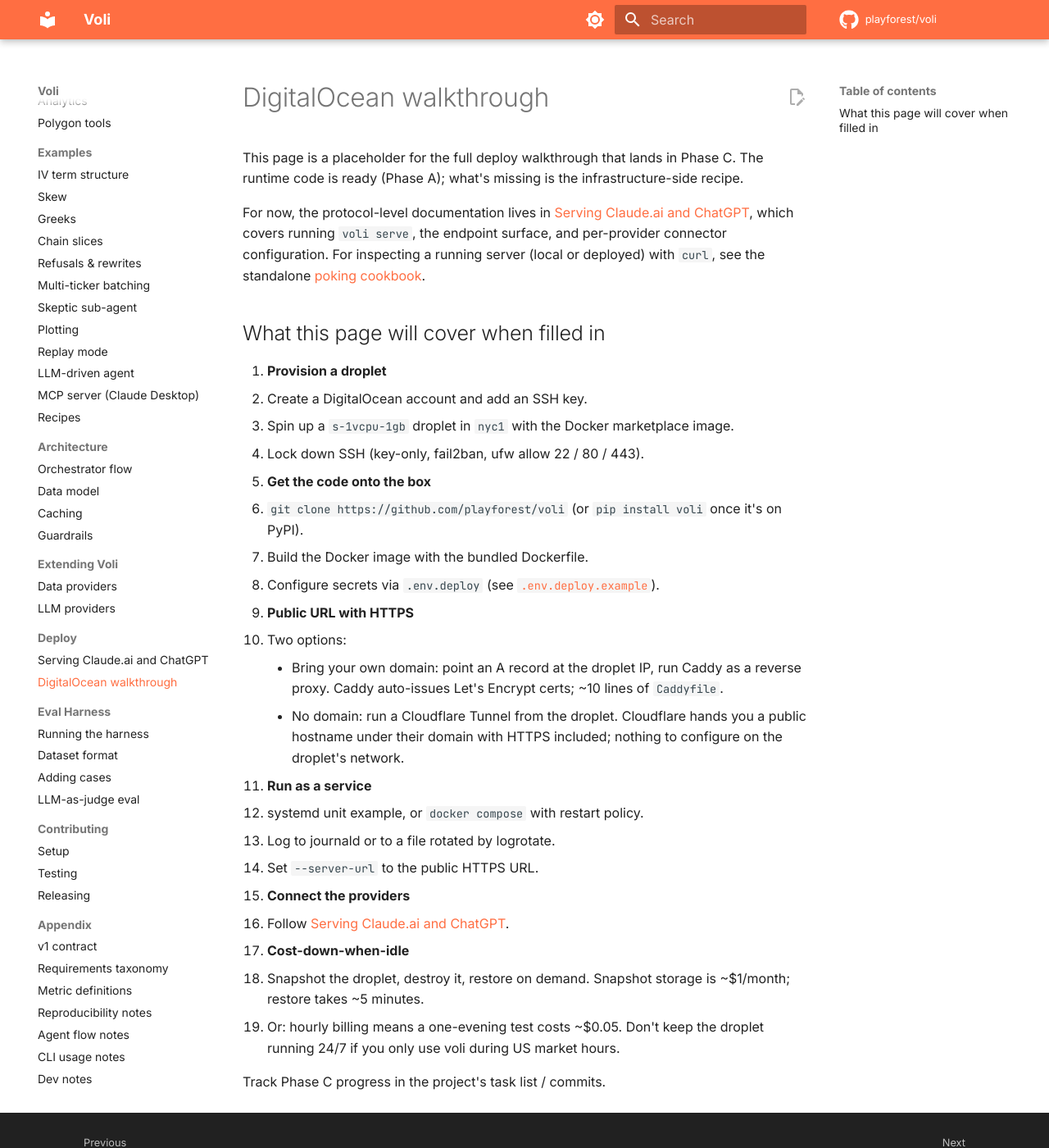
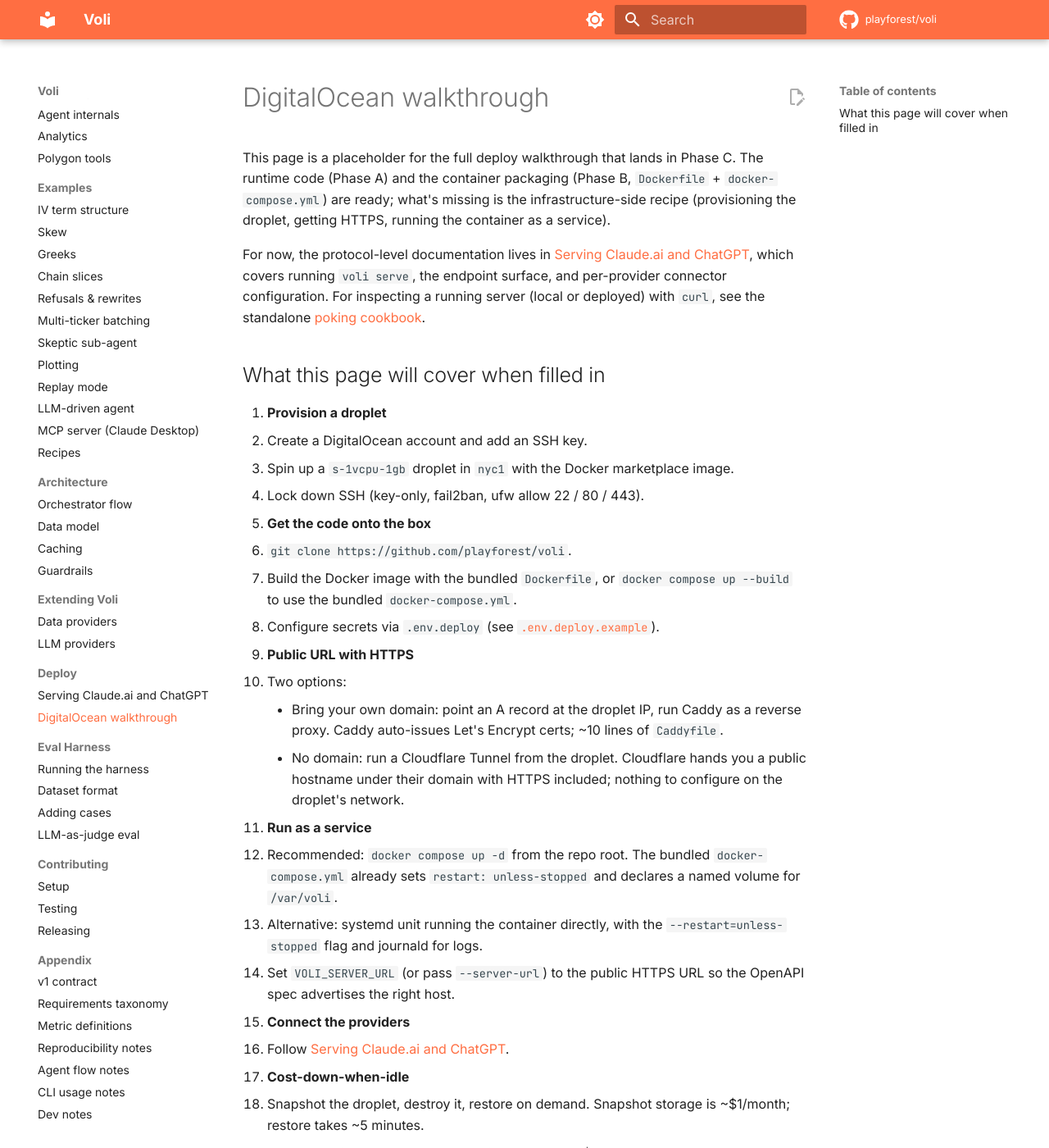
Before and after one commit to playforest/voli, an MkDocs documentation site: the page built from docs/deploy/digitalocean.md, in a window 1280 px wide and 1400 px high. Shown: the whole window at 82% size. Built offline with MkDocs 1.6.1 and Material for MkDocs 9.7.7, drawn with Linux system fonts in a browser that asks for light colours; comment, search, counter and statistics services are not loaded.

Commit message:
feat(deploy): Phase B — Dockerfile, .dockerignore, docker-compose.yml
Containerises `voli serve` so Phase C can run it on a DO droplet (or
anywhere docker runs) without per-host Python setup.

Dockerfile
  Single-stage on python:3.13-slim. Installs Poetry, resolves deps via
  the lockfile (`poetry install --only main -E mcp`), then `pip install
  -e .` to get the voli console script. Switches to a non-root user
  (uid 10001), creates /var/voli for cache + traces with the right
  ownership. EXPOSE 8080. HEALTHCHECK hits /healthz via urllib (curl
  isn't in the slim image). ENTRYPOINT=`voli serve`, CMD=`--host
  0.0.0.0 --port 8080`. Final image: 264 MB.

.dockerignore
  Strips .git, .venv, tests/, examples/, docs/, site/, notebooks,
  build artefacts, .env*, and personal scratch files from the build
  context. Keeps image small and prevents secrets from accidentally
  landing in a layer.

docker-compose.yml
  One-service compose for local dev and single-droplet deploys. Reads
  .env.deploy for secrets, mounts a named volume at /var/voli for
  cache/trace persistence, restart=unless-stopped. Health check
  duplicated from the Dockerfile so `docker compose ps` surfaces it.

.gitignore
  Widened the secrets pattern so `.env.deploy` (and any future
  `.env.<thing>`) is ignored automatically; .example variants are
  exempted via `!`. Also ignores docker-compose.override.{yml,yaml}.

docs/deploy/serving-claude-and-chatgpt.md
  Adds a "Docker container" section alongside the bare-process flow.

docs/deploy/digitalocean.md
  Skeleton updated to mention the Dockerfile/compose and the recommended
  `docker compose up -d` service pattern.

Smoke test (in container, --no-auth, port 8126):
  /healthz       -> 200 {"status":"ok"}
  /openapi.json  -> 200 (7 tools, server_url correctly embedded)
  Uvicorn logs visible via `docker logs`.

mkdocs --strict: clean.

```diff
--- a/docs/deploy/digitalocean.md
+++ b/docs/deploy/digitalocean.md
@@ -1,8 +1,10 @@
 # DigitalOcean walkthrough
 
 This page is a placeholder for the full deploy walkthrough that lands in
-Phase C. The runtime code is ready (Phase A); what's missing is the
-infrastructure-side recipe.
+Phase C. The runtime code (Phase A) and the container packaging
+(Phase B, `Dockerfile` + `docker-compose.yml`) are ready; what's missing
+is the infrastructure-side recipe (provisioning the droplet, getting
+HTTPS, running the container as a service).
 
 For now, the protocol-level documentation lives in
 [Serving Claude.ai and ChatGPT](serving-claude-and-chatgpt.md), which
@@ -20,9 +22,9 @@
    - Lock down SSH (key-only, fail2ban, ufw allow 22 / 80 / 443).
 
 2. **Get the code onto the box**
-   - `git clone https://github.com/playforest/voli` (or `pip install
-     voli` once it's on PyPI).
-   - Build the Docker image with the bundled Dockerfile.
+   - `git clone https://github.com/playforest/voli`.
+   - Build the Docker image with the bundled `Dockerfile`, or
+     `docker compose up --build` to use the bundled `docker-compose.yml`.
    - Configure secrets via `.env.deploy` (see [`.env.deploy.example`](https://github.com/playforest/voli/blob/main/.env.deploy.example)).
 
 3. **Public URL with HTTPS**
@@ -35,9 +37,13 @@
        included; nothing to configure on the droplet's network.
 
 4. **Run as a service**
-   - systemd unit example, or `docker compose` with restart policy.
-   - Log to journald or to a file rotated by logrotate.
-   - Set `--server-url` to the public HTTPS URL.
+   - Recommended: `docker compose up -d` from the repo root. The bundled
+     `docker-compose.yml` already sets `restart: unless-stopped` and
+     declares a named volume for `/var/voli`.
+   - Alternative: systemd unit running the container directly, with the
+     `--restart=unless-stopped` flag and journald for logs.
+   - Set `VOLI_SERVER_URL` (or pass `--server-url`) to the public HTTPS
+     URL so the OpenAPI spec advertises the right host.
 
 5. **Connect the providers**
    - Follow [Serving Claude.ai and ChatGPT](serving-claude-and-chatgpt.md).
```
Also changed, not shown: docker-compose.yml (added, +40 -0 lines), docs/deploy/serving-claude-and-chatgpt.md (+28 -0 lines), 3 other files.
